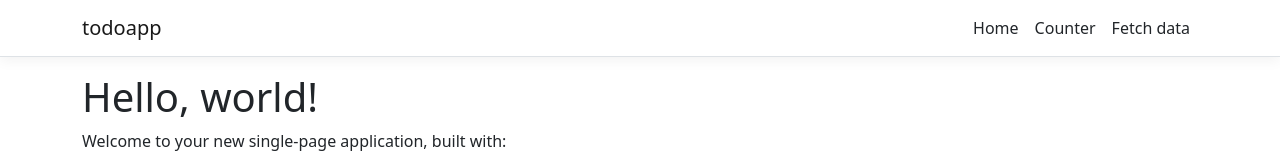
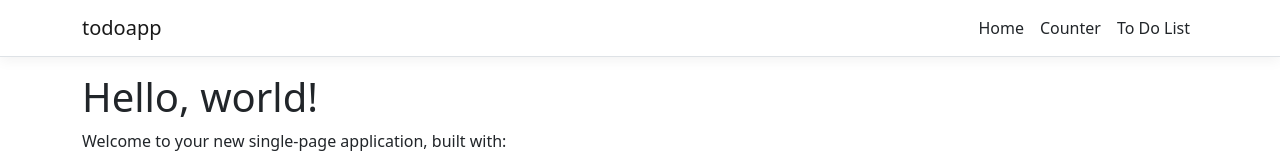
Before and after one commit to alisina97/todoapp, a React (Create React App) app in the folder ClientApp/: page / in a window 1280 px wide. Shown: the top 160 px of the page. Built offline with nearby package versions, Linux system fonts and the light colour scheme.

Commit message:
[UPDATE] - Changed the name and title of FetchData to ToDoList

```diff
--- a/ClientApp/src/AppRoutes.js
+++ b/ClientApp/src/AppRoutes.js
@@ -1,5 +1,5 @@
 import { Counter } from "./components/Counter";
-import { FetchData } from "./components/FetchData";
+import { ToDoList } from "./components/ToDoList";
 import { Home } from "./components/Home";
 
 const AppRoutes = [
@@ -12,8 +12,8 @@ const AppRoutes = [
     element: <Counter />
   },
   {
-    path: '/fetch-data',
-    element: <FetchData />
+    path: '/to-do-list',
+    element: <ToDoList />
   }
 ];
 
--- a/ClientApp/src/components/NavMenu.js
+++ b/ClientApp/src/components/NavMenu.js
@@ -36,7 +36,7 @@ export class NavMenu extends Component {
                 <NavLink tag={Link} className="text-dark" to="/counter">Counter</NavLink>
               </NavItem>
               <NavItem>
-                <NavLink tag={Link} className="text-dark" to="/fetch-data">Fetch data</NavLink>
+                <NavLink tag={Link} className="text-dark" to="/to-do-list">To Do List</NavLink>
               </NavItem>
             </ul>
           </Collapse>
--- a/ClientApp/src/components/FetchData.js
+++ b/ClientApp/src/components/ToDoList.js
@@ -1,7 +1,7 @@
 import React, { Component } from 'react';
 
-export class FetchData extends Component {
-  static displayName = FetchData.name;
+export class ToDoList extends Component {
+  static displayName = ToDoList.name;
 
   constructor(props) {
     super(props);
@@ -40,12 +40,12 @@ export class FetchData extends Component {
   render() {
     let contents = this.state.loading
       ? <p><em>Loading...</em></p>
-      : FetchData.renderForecastsTable(this.state.forecasts);
+      : ToDoList.renderForecastsTable(this.state.forecasts);
 
     return (
       <div>
-        <h1 id="tableLabel">Weather forecast</h1>
-        <p>This component demonstrates fetching data from the server.</p>
+        <h1 id="tableLabel">To Do List</h1>
+        <p>This component demonstrates your list of tasks.</p>
         {contents}
       </div>
     );
```
